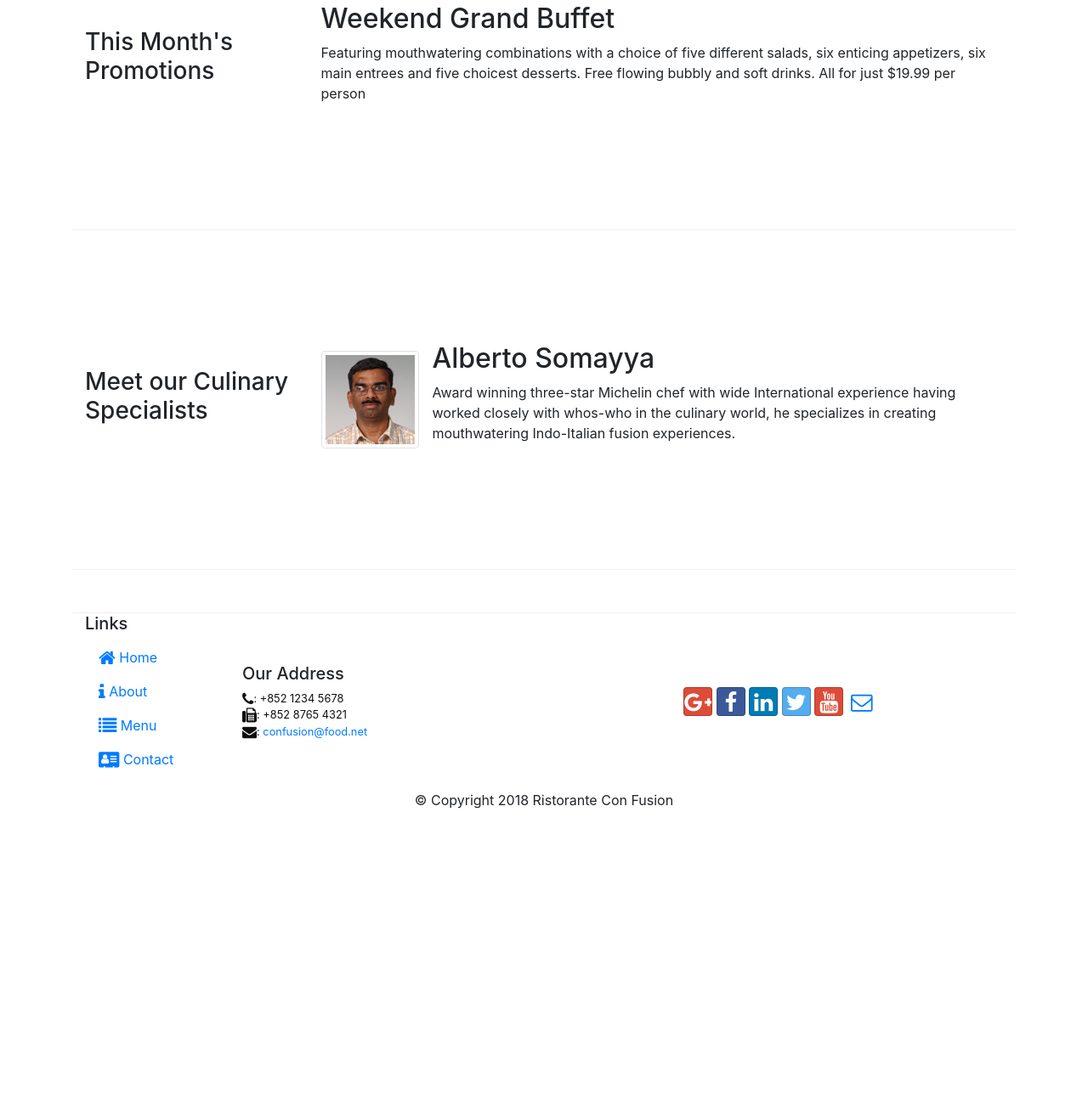
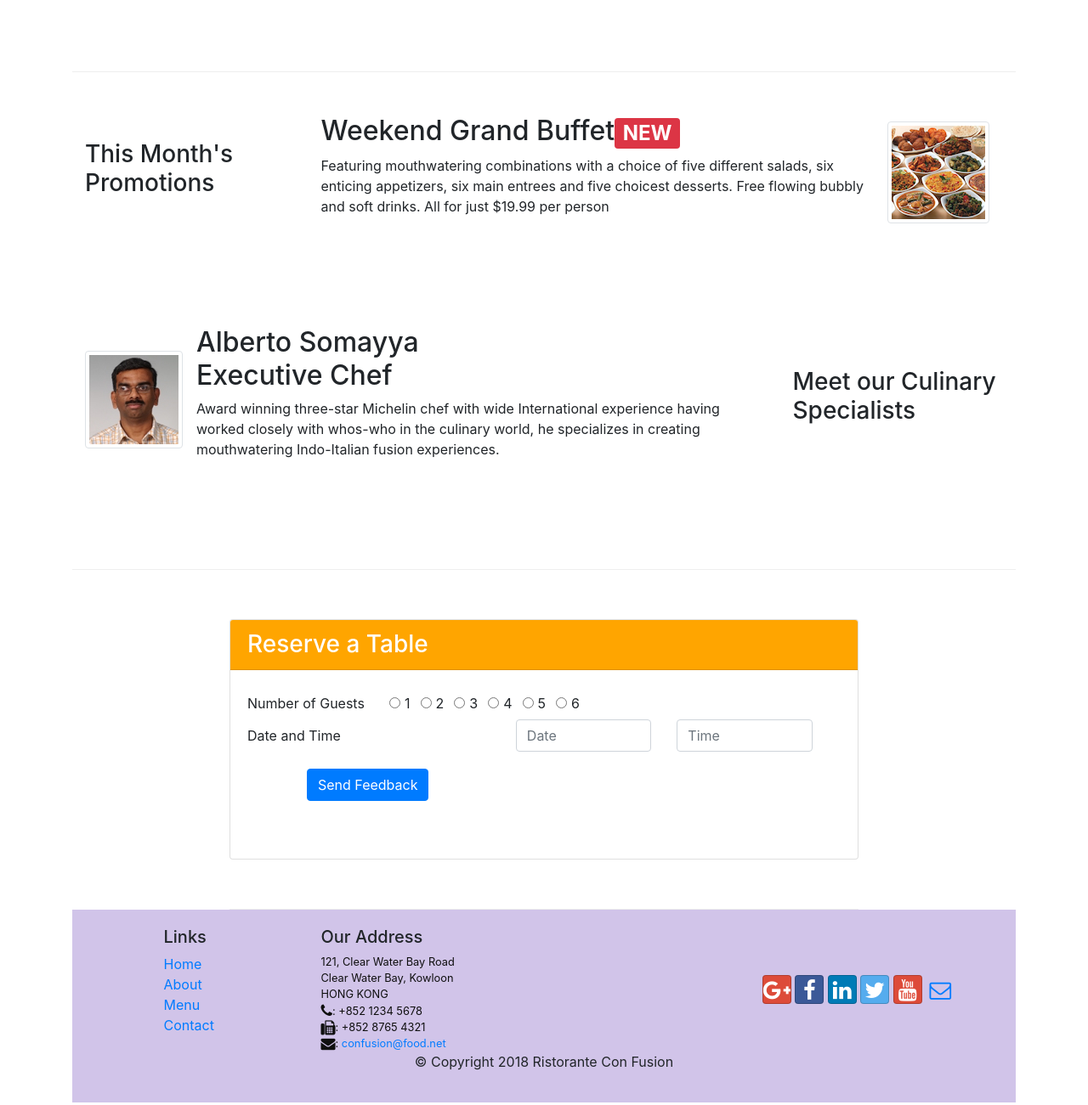
Before and after one commit to HamzaHaimeur19/Bootstrap4, a website: page index.html in a window 1280 px wide. Shown: the part 599-1900 px from the top of the page at 85% size. Before the commit the page ends 1569 px from the top, so only its background shows below. Drawn offline with nearby package versions, Linux system fonts and the light colour scheme.

Commit message:
assignment 2

```diff
--- a/css/styles.css
+++ b/css/styles.css
@@ -28,3 +28,7 @@ address{
     margin:0px;
     color:#0f0f0f;
 }
+
+.card-header{
+    background-color:orange;
+}
--- a/index.html
+++ b/index.html
@@ -45,16 +45,20 @@
                     <p>We take inspiration from the World's best cuisines, and create a unique fusion experience. Our
                         lipsmacking creations will tickle your culinary senses!</p>
                 </div>
-                <div class="col-12 col-sm align-self-center">
+                <div class="col-12 col-sm-3 align-self-center">
                     <img src="img/logo.png" class="img-fluid">
                 </div>
+                <div class="form-group row ">
+                    <div class="col-12 col-sm-3 align-self-center">
+                        <button style="background-color:rgba(255, 217, 0, 0.795);" type="submit" class="btn btn-sm"><a  href="#formulaire">Reserve Table</a></button>
+                    </div>
             </div>
         </div>
     </header>
 
     <div class="container">
         <div class="row row-content align-items-center">
-            <div class="col-12 col-sm-4 col-md-3">
+            <div class="col-12 col-sm-4 col-md-3  order-sm-last">
                 <h3>Our Lipsmacking Culinary Creations</h3>
             </div>
             <div class="col col-sm col-md">
@@ -62,7 +66,8 @@
                 <div class="media">
                     <img class="d-flex mr-3 img-thumbnail align-self-center" src="img/uthappizza.png" alt="Uthappizza">
                     <div class="media-body">
-                        <h2 class="mt-0"><span class="badge badge-danger">HOT</span><span class="badge badge-pill badge-secondary">$4.99</span>Uthappizza</h2>
+                        <h2 class="mt-0">Uthappizza<span class="badge badge-danger">HOT</span><span
+                                class="badge badge-pill badge-secondary">$4.99</span></h2>
                         <p class="d-none d-sm-block">A unique combination of Indian Uthappam (pancake) and
                             Italian pizza, topped with Cerignola olives, ripe vine
                             cherry tomatoes, Vidalia onion, Guntur chillies and
@@ -71,69 +76,140 @@
                 </div>
             </div>
 
+        </div>
 
-            <div class="row row-content align-items-center">
-                <div class="col-12 col-sm-4 col-md-3">
-                    <h3>This Month's Promotions</h3>
-                </div>
-                <div class="col-12 col-sm">
-                    <h2>Weekend Grand Buffet</h2>
-                    <p>Featuring mouthwatering combinations with a choice of five different salads, six enticing
-                        appetizers,
-                        six main entrees and five choicest desserts. Free flowing bubbly and soft drinks. All for just
-                        $19.99 per person </p>
+        <div class="row row-content align-items-center">
+            <div class="col-12 col-sm-4 col-md-3">
+                <h3>This Month's Promotions</h3>
+            </div>
+            <div class="col col-sm col-md">
+
+                <div class="media">
+                    <div class="media-body">
+                        <h2 class="mt-0">Weekend Grand Buffet<span class="badge badge-danger">NEW</span></h2>
+                        <p class="d-none d-sm-block">Featuring mouthwatering combinations with a choice of five
+                            different salads, six enticing
+                            appetizers,
+                            six main entrees and five choicest desserts. Free flowing bubbly and soft drinks.
+                            All for just
+                            $19.99 per person</p>
+                    </div>
+                    <img class="d-flex mr-3 img-thumbnail align-self-center" src="img/buffet.png" alt="buffet">
                 </div>
             </div>
 
             <div class="row row-content align-items-center">
-                <div class="col-12 col-sm-4 col-md-3">
+                <div class="col-12 col-sm-4 col-md-3  order-sm-last">
                     <h3>Meet our Culinary Specialists</h3>
                 </div>
                 <div class="col col-sm col-md">
 
                     <div class="media">
-                        <img class="d-flex mr-3 img-thumbnail align-self-center" src="img/alberto.png" alt="Alberto Somayya">
+                        <img class="d-flex mr-3 img-thumbnail align-self-center" src="img/alberto.png"
+                            alt="Alberto Somayya">
                         <div class="media-body">
-                            <h2 class="mt-0">Alberto Somayya</h2>
+                            <h2 class="mt-0">Alberto Somayya <br>
+                                Executive Chef
+                            </h2>
                             <p class="d-none d-sm-block">Award winning three-star Michelin chef with wide
                                 International experience having worked closely with
                                 whos-who in the culinary world, he specializes in
                                 creating mouthwatering Indo-Italian fusion experiences.</p>
                         </div>
                     </div>
+
+
+
+
+
                 </div>
-
+            </div>
+            <div class="col-12 col-sm-8 row row-content align-items-center">
+                <div class="card">
+                    <h3 class="card-header text-white ">Reserve a Table</h3>
+                    <div class="card-body">
+                        <form id="formulaire">
+                            <div class="form-group row">
+                                <label for="firstname" class="col-md-3 col-form-label">Number of Guests</label>
+                                <div class="form-check form-check-inline">
+                                    <input class="form-check-input" type="radio" name="inlineRadioOptions"
+                                        id="inlineRadio1" value="option1">
+                                    <label class="form-check-label" for="inlineRadio1">1</label>
+                                </div>
+                                <div class="form-check form-check-inline">
+                                    <input class="form-check-input" type="radio" name="inlineRadioOptions"
+                                        id="inlineRadio2" value="option2">
+                                    <label class="form-check-label" for="inlineRadio2">2</label>
+                                </div>
+                                <div class="form-check form-check-inline">
+                                    <input class="form-check-input" type="radio" name="inlineRadioOptions"
+                                        id="inlineRadio3" value="option3">
+                                    <label class="form-check-label" for="inlineRadio3">3 </label>
+                                </div>
+                                <div class="form-check form-check-inline">
+                                    <input class="form-check-input" type="radio" name="inlineRadioOptions"
+                                        id="inlineRadio3" value="option3">
+                                    <label class="form-check-label" for="inlineRadio3">4 </label>
+                                </div>
+                                <div class="form-check form-check-inline">
+                                    <input class="form-check-input" type="radio" name="inlineRadioOptions"
+                                        id="inlineRadio3" value="option3">
+                                    <label class="form-check-label" for="inlineRadio3">5 </label>
+                                </div>
+                                <div class="form-check form-check-inline">
+                                    <input class="form-check-input" type="radio" name="inlineRadioOptions"
+                                        id="inlineRadio3" value="option3">
+                                    <label class="form-check-label" for="inlineRadio3">6 </label>
+                                </div>
+                                <div class="form-group row">
+                                    <label style="margin-left:15px;" for="telnum"
+                                        class="col-12 col-md-5 col-form-label">Date and Time</label>
+                                    <div class="col-5 col-sm-3">
+                                        <input type="tel" class="form-control" id="areacode" name="areacode"
+                                            placeholder="Date">
+                                    </div>
+                                    <div class="col-5 col-sm-3">
+                                        <input type="tel" class="form-control" id="telnum" name="telnum"
+                                            placeholder="Time">
+                                    </div>
+                                    <div class="form-group row ">
+                                        <div style="margin-left:100px; margin-top:20px;" class="col-5 col-sm-3">
+                                            <button type="submit" class="btn btn-primary">Send Feedback</button>
+                                        </div>
+                                    </div>
+                                </div>
+                        </form>
+                    </div>
+                </div>
             </div>
         </div>
 
-        <footer>
+
+        <footer class="footer col-12">
             <div class="container">
-                <div class="row align-items-center">
-                    <div class="col-4 col-sm-2 align-self-center">
+                <div class="row">
+                    <div class="col-4 offset-1 col-sm-2">
                         <h5>Links</h5>
                         <ul class="list-unstyled">
-                            <li class="nav-item"><a class="nav-link" href="./index.html"><span
-                                        class="fa fa-home fa-lg"></span> Home</a></li>
-                            <li class="nav-item active"><a class="nav-link" href="#"><span
-                                        class="fa fa-info fa-lg"></span>
-                                    About</a></li>
-                            <li class="nav-item"><a class="nav-link" href="#"><span class="fa fa-list fa-lg"></span>
-                                    Menu</a></li>
-                            <li class="nav-item"><a class="nav-link" href="#"><span
-                                        class="fa fa-address-card fa-lg"></span>
-                                    Contact</a></li>
+                            <li><a href="#">Home</a></li>
+                            <li><a href="#">About</a></li>
+                            <li><a href="#">Menu</a></li>
+                            <li><a href="#">Contact</a></li>
                         </ul>
                     </div>
                     <div class="col-7 col-sm-5">
                         <h5>Our Address</h5>
                         <address>
+                            121, Clear Water Bay Road<br>
+                            Clear Water Bay, Kowloon<br>
+                            HONG KONG<br>
                             <i class="fa fa-phone fa-lg"></i>: +852 1234 5678<br>
                             <i class="fa fa-fax fa-lg"></i>: +852 8765 4321<br>
                             <i class="fa fa-envelope fa-lg"></i>:
                             <a href="mailto:confusion@food.net">confusion@food.net</a>
                         </address>
                     </div>
-                    <div class="col-12 col-sm-4">
+                    <div class="col-12 col-sm-4 align-self-center">
                         <div class="text-center">
                             <a class="btn btn-social-icon btn-google" href="http://google.com/+"><i
                                     class="fa fa-google-plus"></i></a>
```
